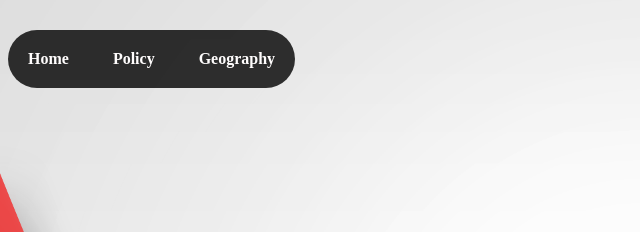
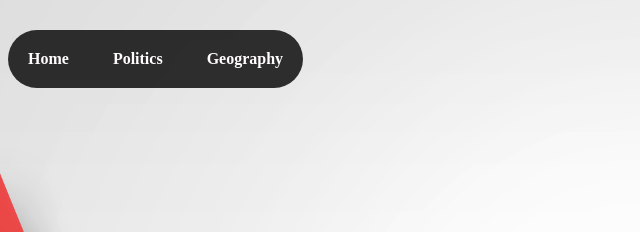
Before and after one commit to 2181info/info2181.github.io, a plain HTML site: page index.html in a window 1280 px wide. Shown: the top 232 px of the page, 0-640 px from the left. Drawn offline with Linux system fonts and the light colour scheme.

Commit message:
Update index.html

```diff
--- a/index.html
+++ b/index.html
@@ -19,7 +19,7 @@
               </a>
           </li>
 
-          <li><a href='politica.html'>Policy</a></li>
+          <li><a href='politica.html'>Politics</a></li>
 
           <li><a href="geografia.html">Geography</a></li>
 
```
